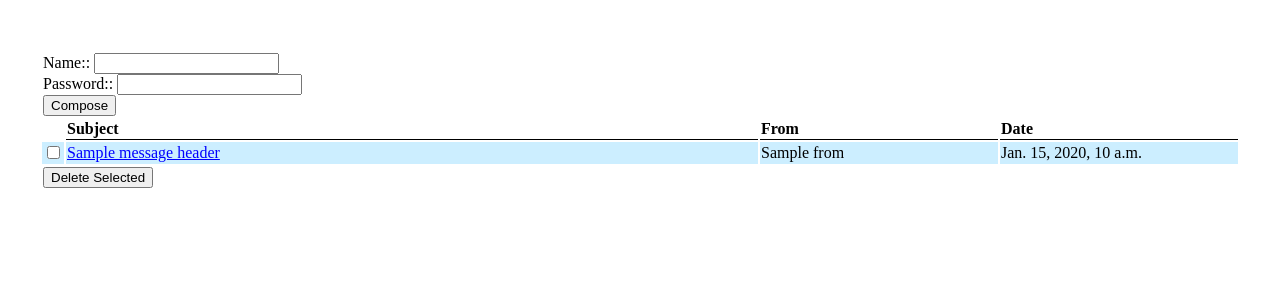
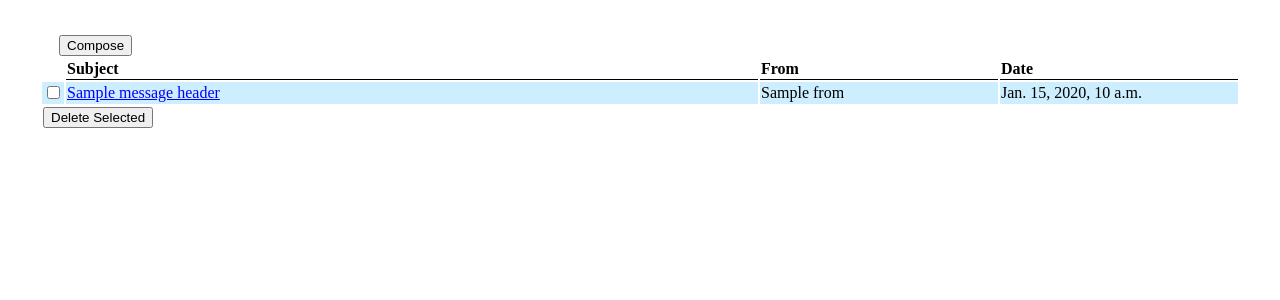
Before and after one commit to matti-kariluoma/webmail, a Django app: template django_localwebmail/webmail_data/templates/mail.html in a window 1280 px wide. Shown: the top 300 px of the page. Run offline with Django 3.2, Linux system fonts and the light colour scheme; tables that the repository leaves empty hold one stand-in row (values such as "Sample post"); the template is opened without the code that fills it: values that come from a table or form of the project are taken from there, most other values are stand-ins (such as "Sample title", 1, 10 or a date in 2020); some libraries are stand-ins or nearby versions.

Commit message:
Added trailing / on form actions, put style= in front of style decs

```diff
--- a/django_localwebmail/webmail_data/templates/mail.html
+++ b/django_localwebmail/webmail_data/templates/mail.html
@@ -36,7 +36,7 @@
 		<form action="/compose/new/" method="post" class="compose">
 			{% csrf_token %}
 			{% for field in login_form %}
-			<div "display: none;">
+			<div style="display: none;">
 				{{ field.errors }}
 				{{ field.label_tag }}: {{ field }}
 			</div>
@@ -73,30 +73,30 @@
 	<tr id='actions_{{number}}' class="message_actions" >
 		<td class="fade_bg"></td>
 		<td colspan='3' class="actions">
-			<form action="/compose/reply/{{folder}}/{{number}}" method="POST" class="compose">
+			<form action="/compose/reply/{{folder}}/{{number}}/" method="POST" class="compose">
 				{% csrf_token %}
 				{% for field in login_form %}
-				<div "display: none;">
+				<div style="display: none;">
 					{{ field.errors }}
 					{{ field.label_tag }}: {{ field }}
 				</div>
 				{% endfor %}
 				<input type="submit" value="Reply">
 			</form>
-			<form action="/compose/reply_all/{{folder}}/{{number}}" method="POST" class="compose">
+			<form action="/compose/reply_all/{{folder}}/{{number}}/" method="POST" class="compose">
 				{% csrf_token %}
 				{% for field in login_form %}
-				<div "display: none;">
+				<div style="display: none;">
 					{{ field.errors }}
 					{{ field.label_tag }}: {{ field }}
 				</div>
 				{% endfor %}
 				<input type="submit" value="Reply All">
 			</form>
-			<form action="/compose/forward/{{folder}}/{{number}}" method="POST" class="compose">
+			<form action="/compose/forward/{{folder}}/{{number}}/" method="POST" class="compose">
 				{% csrf_token %}
 				{% for field in login_form %}
-				<div "display: none;">
+				<div style="display: none;">
 					{{ field.errors }}
 					{{ field.label_tag }}: {{ field }}
 				</div>
```
